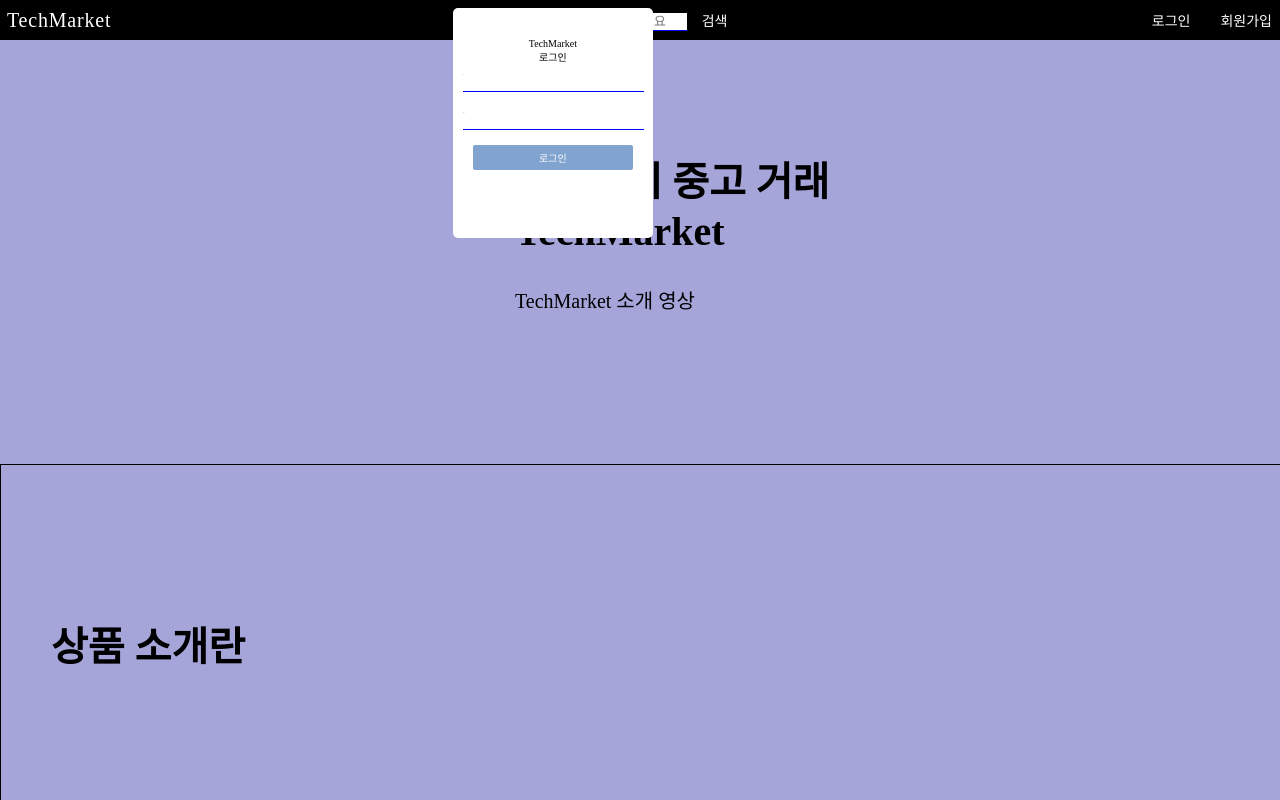
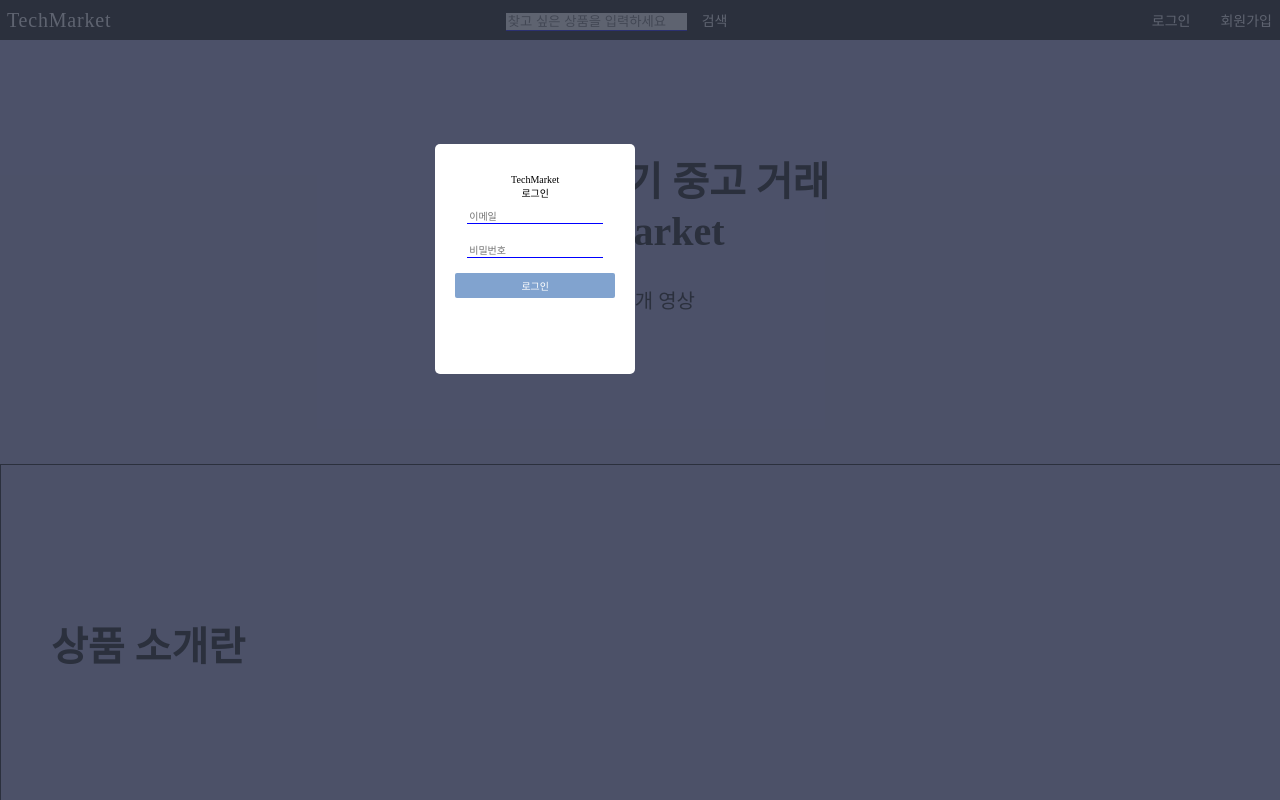
Before and after one commit to codestates/TechMarket-client, a React (Create React App) app in the folder TechMarket-Client/techmarket/: page / in a window 1280 px wide. Both pictures are taken after a click on the button "로그인". Shown: the top 800 px of the page. Built offline with nearby package versions, Linux system fonts and the light colour scheme.

Commit message:
[Update]signin/out modal

```diff
--- a/TechMarket-Client/techmarket/package.json
+++ b/TechMarket-Client/techmarket/package.json
@@ -6,8 +6,10 @@
     "@testing-library/jest-dom": "^5.13.0",
     "@testing-library/react": "^11.2.7",
     "@testing-library/user-event": "^12.8.3",
+    "axios": "^0.21.1",
     "react": "^17.0.2",
     "react-dom": "^17.0.2",
+    "react-router-dom": "^5.2.0",
     "react-scripts": "4.0.3",
     "web-vitals": "^1.1.2"
   },
--- a/TechMarket-Client/techmarket/src/components/Nav.js
+++ b/TechMarket-Client/techmarket/src/components/Nav.js
@@ -8,12 +8,18 @@
   const [clickSignup, setClickSignup] = useState(false);
 
   const onClickLogin = () => {
-    setClickSignup(false);
-    setClickLogin(true);
+    if(clickLogin) {
+      setClickLogin(false);
+    } else {
+      setClickLogin(true);
+    }
   }
   const onClickSignup = () => {
-    setClickSignup(true);
-    setClickLogin(false);
+    if(clickSignup) {
+      setClickSignup(false);
+    } else {
+      setClickSignup(true);
+    }
   }
   return (
     <>
@@ -29,8 +35,8 @@
         <span>
           <button className="btn-nav" onClick={onClickLogin}>로그인</button>
           <button className="btn-nav" onClick={onClickSignup}>회원가입</button>
-          {clickLogin ? <Login/> : <></>}
-          {clickSignup ? <Signup/> : <></>}
+          {clickLogin ? <Login onClickLogin={onClickLogin} /> : <></>}
+          {clickSignup ? <Signup onClickSignup={onClickSignup}/> : <></>}
         </span>
 
       </div>
--- a/TechMarket-Client/techmarket/src/pages/Login.js
+++ b/TechMarket-Client/techmarket/src/pages/Login.js
@@ -1,66 +1,63 @@
-import React from "react";
+import React, { useState } from "react";
 import { withRouter } from "react-router-dom";
 import axios from "axios"
-import '../LoginModal.css'
+import '../styles/LoginModal.css'
 
+const Login = (props) => {
+  const [email, setEmail] = useState("");
+  const [password, setPassword] = useState("");
+  const [errorMessage, setErrorMessage] = useState("");
 
-class Login extends React.Component {
-    constructor(props) {
-      super(props);
-      this.state = {
-        email: "",
-        password: "",
-        errorMessage: "",
+  const handleInputValue = (key) => (e) => {
+    setEmail({ [key]: e.target.value });
+    setPassword({ [key]: e.target.value });
   };
-      this.handleInputValue = this.handleInputValue.bind(this);
-      this.handleLogin = this.handleLogin.bind(this);
-    }
-    handleInputValue = (key) => (e) => {
-      this.setState({ [key]: e.target.value });
-    };
-    handleLogin = async () => {
-      if (this.state.email !== "" && this.state.password !== "") {
+
+  const handleLogin = async () => {
+    if (email !== "" && password !== "") {
       console.log("a");
-        const userInfo = await axios.post(
+      await axios.post(
         "http://localhost:8080/user/login",
         {
-            email: this.state.email,
-            password: this.state.password,
+          email: email,
+          password: password,
         },
         {
           withCredentials: true,
         }
       )
       .then(res => {
-          if(res.status === 200) {
+        if(res.status === 201) {
           console.log("성공")
         }
       });
     }
   };
-    render() {
+  const handleClickClose = () => {
+    props.onClickLogin(false);
+  }
   return (
     <>
       <center>
         <form onSubmit={(e) => e.preventDefault()}>
+          <div id="modal-background">
             <div id="modal-container">
               <div id="modal-header">
-                  <span>TechMarket</span>
-                  <button className="modal-btn">{/* X 버튼 이미지 */}</button>
+                <div>TechMarket</div>
+                <button className="modal-btn" onClick={() => handleClickClose()}></button>
               </div>
               <div id="modal-section">
                 <div className="modal-title">
                   <div>로그인</div>
                   <div className="modal-group">
-                        <span>이메일</span>
-                        <input type='email' onChange={this.handleInputValue("email")}></input>
+                      <input type='email' onChange={handleInputValue("email")} placeholder="이메일"></input>
                   </div>
                   <div className="modal-group">
-                        <span>비밀번호</span>
-                        <input type='password' onChange={this.handleInputValue("password")}></input>
+                      <input type='password' onChange={handleInputValue("password")} placeholder="비밀번호"></input>
                   </div>
                 </div>
-                  <button className='btn-login' type='submit' onClick={this.handleLogin}>로그인</button>
+                <button className='btn-login' type='submit' onClick={handleLogin}>로그인</button>
+              </div>
             </div>
           </div>
         </form>
@@ -68,6 +65,5 @@
     </>
   );
   }
-  }
 
   export default Login;
--- a/TechMarket-Client/techmarket/src/pages/Signup.js
+++ b/TechMarket-Client/techmarket/src/pages/Signup.js
@@ -1,31 +1,30 @@
-import React from "react";
+import React, {useState} from "react";
 import { withRouter, Link } from "react-router-dom";
 import axios from "axios";
-import '../SignupModal.css'
+import '../styles/SignupModal.css'
 
 
 axios.defaults.withCredentials = true;
-class Signup extends React.Component {
-  constructor(props) {
-    super(props);
-    this.state = {
-      email: "",
-      password: "",
-      username: "",
-      errorMessage: ""
-    };
-    this.handleInputValue = this.handleInputValue.bind(this);
-  }
 
-  handleInputValue = (key) => (e) => {
-    this.setState({ [key]: e.target.value });
+const Signup = (props) =>{
+
+  const [email, setEmail] = useState("");
+  const [password, setPassword] = useState("");
+  const [username, setUsername] = useState("");
+  const [errorMessage, setErrorMessage] = useState("");
+
+  const handleInputValue = (key) => (e) => {
+    setEmail({ [key]: e.target.value });
+    setPassword({ [key]: e.target.value });
+    setUsername({ [key]: e.target.value });
+
+
   };
 
-  handleSignup = () => {
-    const {email, password, username, mobile} = this.state;
-
+  const handleSignup = async () => {
     if(email.length !== 0 && password.length !== 0 && username.length !== 0) {
-      axios.post("https://localhost:8080/user/signup",
+      console.log("a");
+      await axios.post("https://localhost:8080/user/signup",
       {
         email: email,
         password: password,
@@ -35,42 +34,44 @@
         headers: { "Content-Type": "application/json" }
       })
       .then(res => {
-        if(res.status === 200) {
+        if(res.status === 201) {
           console.log("성공")
         }
       });
     } else {
-      this.setState({ errorMessage: '모든 항목은 필수입니다' });
+      setErrorMessage("모든 항목은 필수입니다.");
     }
   }
 
-  render() {
+  const handleClickClose = () => {
+    props.onClickSignup(false);
+  }
     return (
       <>
         <center>
           <form onSubmit={(e) => e.preventDefault()}>
+            <div id="modal-background">
               <div id="modal-container">
                 <div id="moal-header">
                   <span>TechMarket</span>
-                <button className="modal-btn">{/* X 버튼 이미지 */}</button>
+                  <button className="modal-btn" onClick={() => handleClickClose()}>X</button>
                 </div>
                 <div id="modal-section">
                   <div id="modal-title">
                     <div>회원가입</div>
                     <div className="modal-group">
-                    <span>이메일</span>
-                    <input type='email' onChange={this.handleInputValue("email")}></input>
+                      <input type='text' onChange={handleInputValue("username")} placeholder="아이디"></input>
                     </div>
                     <div className="modal-group">
-                    <span>비밀번호</span>
-                    <input type='password' onChange={this.handleInputValue("password")}></input>
+                      <input type='email' onChange={handleInputValue("email")} placeholder="이메일"></input>
                     </div>
                     <div className="modal-group">
-                    <span>이름</span>
-                    <input type='text' onChange={this.handleInputValue("username")}></input>
+                      <input type='password' onChange={handleInputValue("password")} placeholder="비밀번호"></input>
                     </div>
-                  <button className='btn-signup' type="submit" onClick={this.handleSignup}>회원가입</button>
-                  {this.state.errorMessage ? <div className="alert-box">{this.state.errorMessage}</div> : null}
+
+                    <button className='btn-signup' type="submit" onClick={handleSignup}>회원가입</button>
+                    {errorMessage ? <div className="alert-box">{errorMessage}</div> : null}
+                  </div>
                 </div>
               </div>
             </div>
@@ -79,6 +80,5 @@
       </>
     );
 }
-}
 
 export default Signup;
--- a/TechMarket-Client/techmarket/src/LoginModal.css
+++ b/TechMarket-Client/techmarket/src/styles/LoginModal.css
@@ -1,5 +1,19 @@
 html {
     background-color: rgb(165, 165, 218);
+}
+
+#modal-background {
+    position: absolute;
+    flex-direction: column;
+    top: -10vh;
+    left: -15vw;
+    width: 140vw;
+    height: 140vh;
+    z-index: 10000;
+    justify-content: center;
+    align-items: center;
+    background-color: rgba(54,60,77,.8);
+    transition: .5s linear;
 }
 
 #modal-container {
@@ -17,6 +31,10 @@
 
 .modal-group {
     padding: 10px;
+}
+
+.modal-group > input {
+    font-size: 10px;
 }
 
 .modal-btn {
--- a/TechMarket-Client/techmarket/src/SignupModal.css
+++ b/TechMarket-Client/techmarket/src/styles/SignupModal.css
@@ -12,8 +12,26 @@
     text-align: center;
 }
 
+#modal-background {
+    position: absolute;
+    flex-direction: column;
+    top: -10vh;
+    left: -15vw;
+    width: 140vw;
+    height: 140vh;
+    z-index: 10000;
+    justify-content: center;
+    align-items: center;
+    background-color: rgba(54,60,77,.8);
+    transition: .5s linear;
+}
+
 .modal-group {
     padding: 10px;
+}
+
+.modal-group > input {
+    font-size: 10px;
 }
 
 .modal-btn {
```
Also changed, not shown: 1 other file (tests, documents, lock files or other folders). Lines whose indentation alone changed are shown as unchanged.
